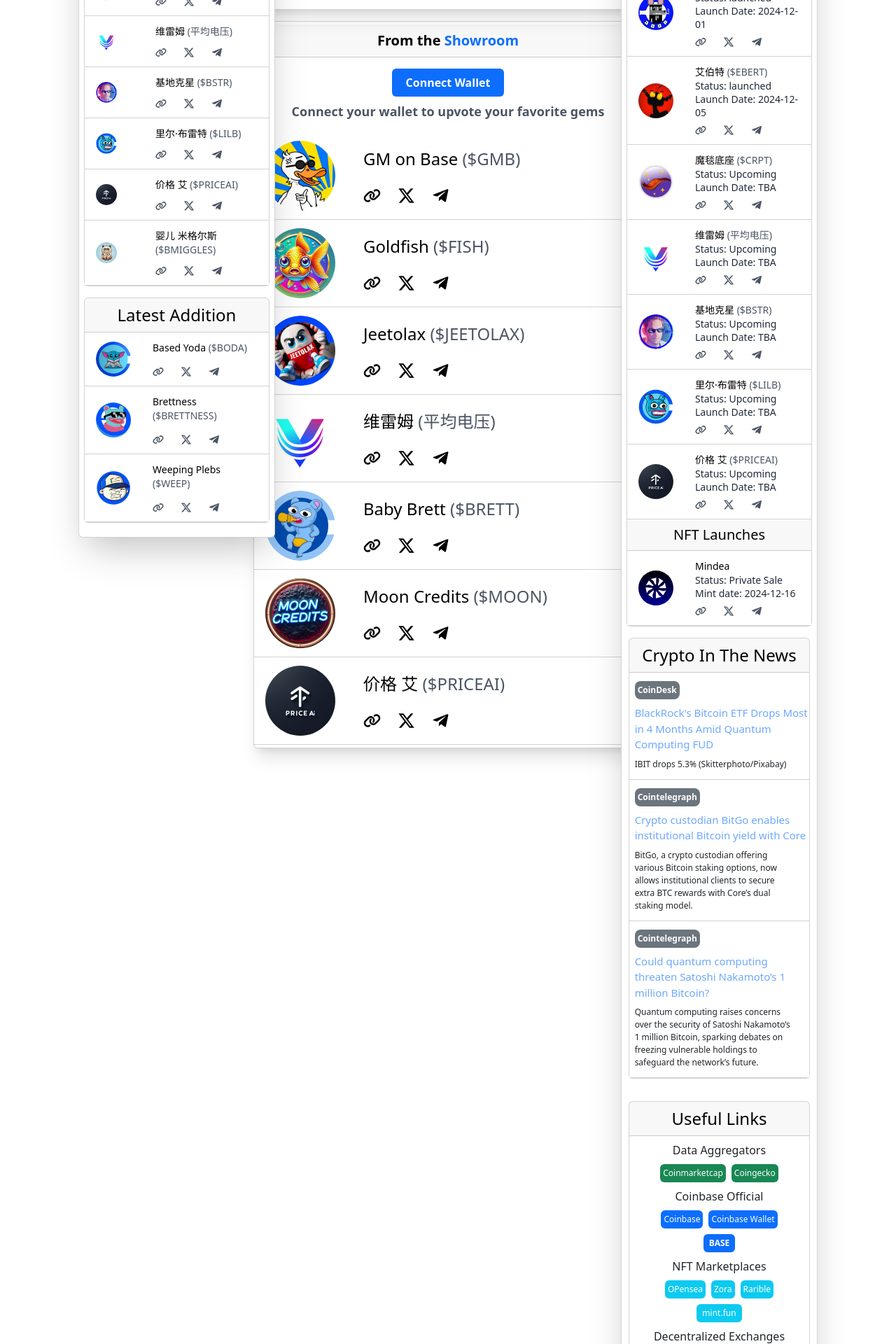
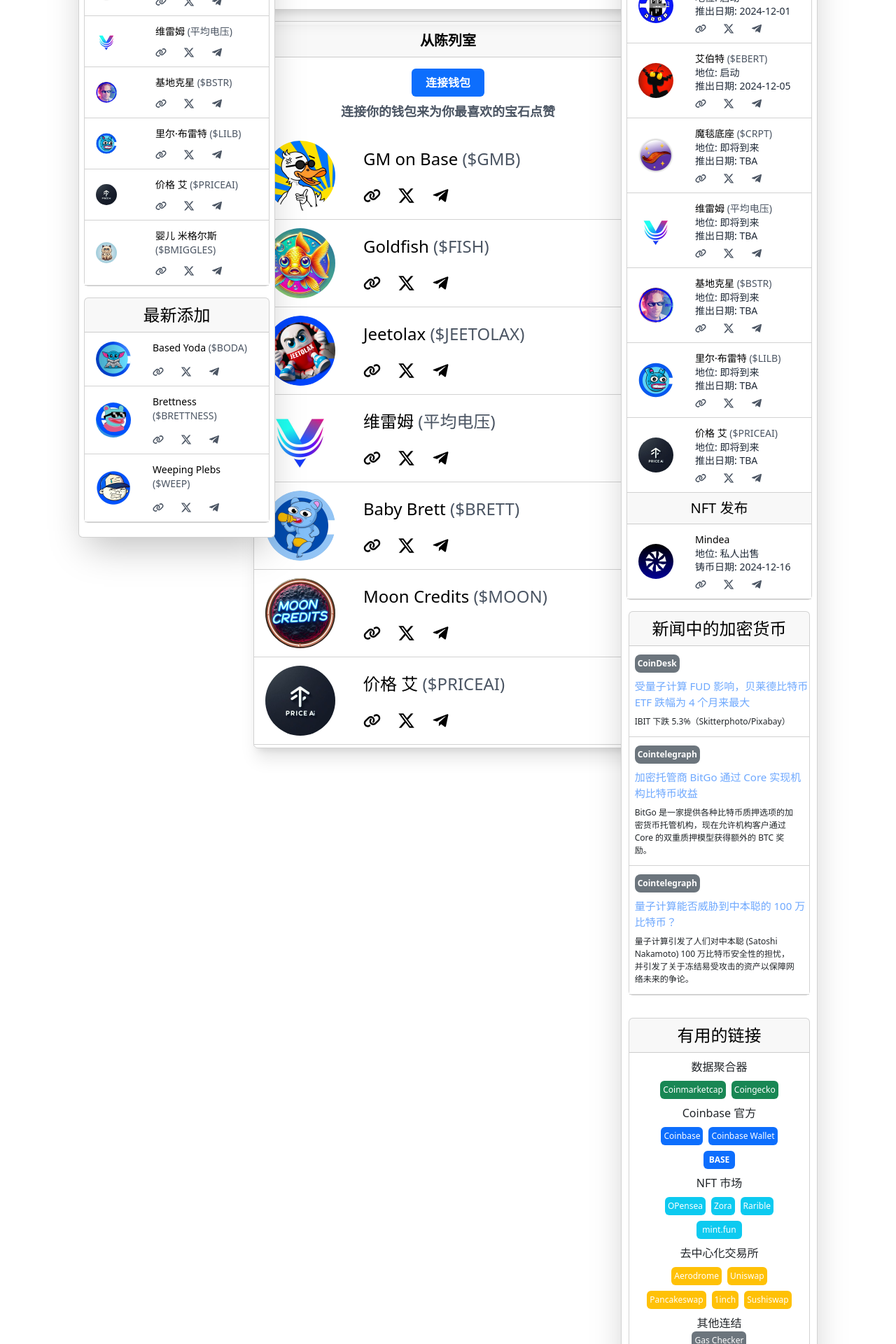
Before and after one commit to spanzyteo/gems-of-base, a Next.js app: page / in a window 1280 px wide. Shown: the part 560-2480 px from the top of the page at 70% size. Built offline with nearby package versions, Linux system fonts and the light colour scheme.

Commit message:
language change

```diff
--- a/app/components/CryptoNews.tsx
+++ b/app/components/CryptoNews.tsx
@@ -15,7 +15,7 @@
         }`}
       >
         <h1 className={`${darkState ? 'text-[#DEE2E6]' : ''}`}>
-          Crypto In The News
+          新闻中的加密货币
         </h1>
       </div>
       <div
--- a/app/components/LatestAdditions.tsx
+++ b/app/components/LatestAdditions.tsx
@@ -18,9 +18,7 @@
           darkState ? 'border-b-[#FFFFFF26]' : 'border-b-[#0000002D]'
         }`}
       >
-        <h1 className={`${darkState ? 'text-[#DEE2E6]' : ''}`}>
-          Latest Addition
-        </h1>
+        <h1 className={`${darkState ? 'text-[#DEE2E6]' : ''}`}>最新添加</h1>
       </div>
       <div
         className={`flex flex-col rounded-lg  ${
--- a/app/components/Navbar.tsx
+++ b/app/components/Navbar.tsx
@@ -46,7 +46,7 @@
     <div className="bg-[#0152FF] flex flex-col relative">
       <div className="flex items-center h-[113px] justify-between lg:mx-16 mx-10">
         <div className="text-white">
-          <h1 className="text-2xl">基础宝石</h1>
+          <h1 className="text-2xl lg:text-3xl">Jiamuqu</h1>
         </div>
         <div className="lg:flex hidden items-center justify-between text-white gap-6 text-2xl">
           <h1>展示厅</h1>
--- a/app/components/ShowRoom.tsx
+++ b/app/components/ShowRoom.tsx
@@ -23,19 +23,19 @@
             darkState ? 'text-[#DEE2E6]' : ''
           }`}
         >
-          From the <span className="text-[#0D6EFD]">Showroom</span>
+          从陈列室
         </h1>
       </div>
       <div className="flex flex-col items-center">
         <button className="py-2 px-5 bg-[#0D6EFD] rounded-md mt-4 text-white font-semibold">
-          Connect Wallet
+          连接钱包
         </button>
         <h1
           className={`font-semibold mt-2 text-[18px] text-center ${
             darkState ? 'text-[#DEE2E6]' : 'text-gray-600'
           }`}
         >
-          Connect your wallet to upvote your favorite gems
+          连接你的钱包来为你最喜欢的宝石点赞
         </h1>
       </div>
       <div
--- a/app/components/UpcomingLaunches.tsx
+++ b/app/components/UpcomingLaunches.tsx
@@ -20,7 +20,7 @@
         }`}
       >
         <h1 className={`${darkState ? 'text-[#DEE2E6]' : ''}`}>
-          Upcoming Launches
+          即将发布的产品
         </h1>
       </div>
       <div
@@ -59,14 +59,14 @@
                   darkState ? 'text-[#DEE2E6]' : 'text-gray-800'
                 }`}
               >
-                Status: {item.status}
+                地位: {item.status}
               </h1>
               <h1
                 className={`text-sm leading-[19px] ${
                   darkState ? 'text-[#DEE2E6]' : 'text-gray-800'
                 }`}
               >
-                Launch Date: {item.launchDate}
+                推出日期: {item.launchDate}
               </h1>
               <div className="flex flex-row text-gray-600 lg:gap-6 gap-10 mt-2">
                 <Link href={item.website}>
@@ -91,9 +91,7 @@
             darkState ? 'border-b-[#FFFFFF26]' : 'border-b-[#0000002D]'
           }`}
         >
-          <h1 className={`${darkState ? 'text-[#DEE2E6]' : ''}`}>
-            NFT Launches
-          </h1>
+          <h1 className={`${darkState ? 'text-[#DEE2E6]' : ''}`}>NFT 发布</h1>
         </div>
         {nfts.map((item: NftsItem) => (
           <div
@@ -117,14 +115,14 @@
                   darkState ? 'text-[#DEE2E6]' : 'text-gray-800'
                 }`}
               >
-                Status: {item.status}
+                地位: {item.status}
               </h1>
               <h1
                 className={`text-sm leading-[19px] ${
                   darkState ? 'text-[#DEE2E6]' : 'text-gray-800'
                 }`}
               >
-                Mint date: {item.mintDate}
+                铸币日期: {item.mintDate}
               </h1>
               <div className="flex flex-row text-gray-600 lg:gap-6 gap-10 mt-2">
                 <Link href={item.website}>
--- a/app/components/UsefulLinks.tsx
+++ b/app/components/UsefulLinks.tsx
@@ -15,7 +15,7 @@
           darkState ? 'border-b-[#FFFFFF26]' : 'border-b-[#0000002D]'
         }`}
       >
-        <h1 className={`${darkState ? 'text-[#DEE2E6]' : ''}`}>Useful Links</h1>
+        <h1 className={`${darkState ? 'text-[#DEE2E6]' : ''}`}>有用的链接</h1>
       </div>
       <div
         className={`flex flex-col items-center rounded-lg  ${
@@ -25,7 +25,7 @@
         <h1
           className={`mt-2 ${darkState ? 'text-[#DEE2E6]' : 'text-[#212529]'}`}
         >
-          Data Aggregators
+          数据聚合器
         </h1>
         <div className="flex items-center gap-2 mt-2">
           <Link
@@ -44,7 +44,7 @@
         <h1
           className={`mt-2 ${darkState ? 'text-[#DEE2E6]' : 'text-[#212529]'}`}
         >
-          Coinbase Official
+          Coinbase 官方
         </h1>
         <div className="flex items-center gap-2 mt-2">
           <Link
@@ -69,7 +69,7 @@
         <h1
           className={`mt-2 ${darkState ? 'text-[#DEE2E6]' : 'text-[#212529]'}`}
         >
-          NFT Marketplaces
+          NFT 市场
         </h1>
         <div className="flex items-center gap-2 mt-2">
           <Link
@@ -100,7 +100,7 @@
         <h1
           className={`mt-2 ${darkState ? 'text-[#DEE2E6]' : 'text-[#212529]'}`}
         >
-          Decentralized Exchanges
+          去中心化交易所
         </h1>
         <div className="flex items-center gap-2 mt-2">
           <Link
@@ -139,7 +139,7 @@
         <h1
           className={`mt-2 ${darkState ? 'text-[#DEE2E6]' : 'text-[#212529]'}`}
         >
-          Other Links
+          其他连结
         </h1>
         <Link
           href={'https://etherscan.io/gastracker'}
--- a/app/data/cryptoNews.ts
+++ b/app/data/cryptoNews.ts
@@ -10,27 +10,24 @@
   {
     id: 0,
     name: 'CoinDesk',
-    title:
-      "BlackRock's Bitcoin ETF Drops Most in 4 Months Amid Quantum Computing FUD",
-    description: 'IBIT drops 5.3% (Skitterphoto/Pixabay)',
-    date: 'Tue, 10 Dec 2024 10:21:08 GMT',
+    title: '受量子计算 FUD 影响，贝莱德比特币 ETF 跌幅为 4 个月来最大',
+    description: 'IBIT 下跌 5.3%（Skitterphoto/Pixabay）',
+    date: '2024 年 12 月 10 日星期二 10:21:08 GMT',
   },
   {
     id: 1,
     name: 'Cointelegraph',
-    title:
-      'Crypto custodian BitGo enables institutional Bitcoin yield with Core',
+    title: '加密托管商 BitGo 通过 Core 实现机构比特币收益',
     description:
-      'BitGo, a crypto custodian offering various Bitcoin staking options, now allows institutional clients to secure extra BTC rewards with Core’s dual staking model.',
-    date: 'Tue, 10 Dec 2024 10:06:04 GMT',
+      'BitGo 是一家提供各种比特币质押选项的加密货币托管机构，现在允许机构客户通过 Core 的双重质押模型获得额外的 BTC 奖励。',
+    date: '2024 年 12 月 10 日星期二 10:06:04 GMT',
   },
   {
     id: 2,
     name: 'Cointelegraph',
-    title:
-      'Could quantum computing threaten Satoshi Nakamoto’s 1 million Bitcoin?',
+    title: '量子计算能否威胁到中本聪的 100 万比特币？',
     description:
-      'Quantum computing raises concerns over the security of Satoshi Nakamoto’s 1 million Bitcoin, sparking debates on freezing vulnerable holdings to safeguard the network’s future.',
-    date: 'Tue, 10 Dec 2024 09:28:47 GMT',
+      '量子计算引发了人们对中本聪 (Satoshi Nakamoto) 100 万比特币安全性的担忧，并引发了关于冻结易受攻击的资产以保障网络未来的争论。',
+    date: '2024 年 12 月 10 日星期二 09:28:47 GMT',
   },
 ]
--- a/app/data/nfts.ts
+++ b/app/data/nfts.ts
@@ -21,7 +21,7 @@
     telegram: 'https://t.me/BoopBase',
     discord: 'https://discord.com/invite/wAjZSZBWNQ',
     info: '',
-    status: 'Private Sale',
+    status: '私人出售',
     mintDate: '2024-12-16',
   },
 ]
--- a/app/data/upcoming.ts
+++ b/app/data/upcoming.ts
@@ -24,7 +24,7 @@
     twitter: 'https://x.com/BoopBase',
     telegram: 'https://t.me/BoopBase',
     info: '',
-    status: 'launched',
+    status: '启动',
     launchDate: '2024-12-01',
   },
   {
@@ -38,7 +38,7 @@
     twitter: 'https://x.com/whoisebert',
     telegram: 't.me/whoisebert',
     info: '',
-    status: 'launched',
+    status: '启动',
     launchDate: '2024-12-05',
   },
   {
@@ -52,7 +52,7 @@
     twitter: 'https://x.com/MagicCarpetBase',
     telegram: 'https://t.me/iris_flooz_xyz',
     info: '',
-    status: 'Upcoming',
+    status: '即将到来',
     launchDate: 'TBA',
   },
   {
@@ -66,7 +66,7 @@
     twitter: 'https://x.com/0xVereum',
     telegram: 'https://t.me/Vereums',
     info: '',
-    status: 'Upcoming',
+    status: '即将到来',
     launchDate: 'TBA',
   },
   {
@@ -80,7 +80,7 @@
     twitter: 'https://x.com/basedbustercoin',
     telegram: 'https://t.me/+HREQenTRCTg5ZjYx',
     info: '',
-    status: 'Upcoming',
+    status: '即将到来',
     launchDate: 'TBA',
   },
   {
@@ -94,7 +94,7 @@
     twitter: 'https://x.com/basedlilbrett',
     telegram: 'https://t.me/basedlilbrett',
     info: '',
-    status: 'Upcoming',
+    status: '即将到来',
     launchDate: 'TBA',
   },
   {
@@ -108,7 +108,7 @@
     twitter: 'https://x.com/PriceAiToken',
     telegram: 'https://t.me/PriceAiGroup',
     info: '',
-    status: 'Upcoming',
+    status: '即将到来',
     launchDate: 'TBA',
   },
 ]
```
